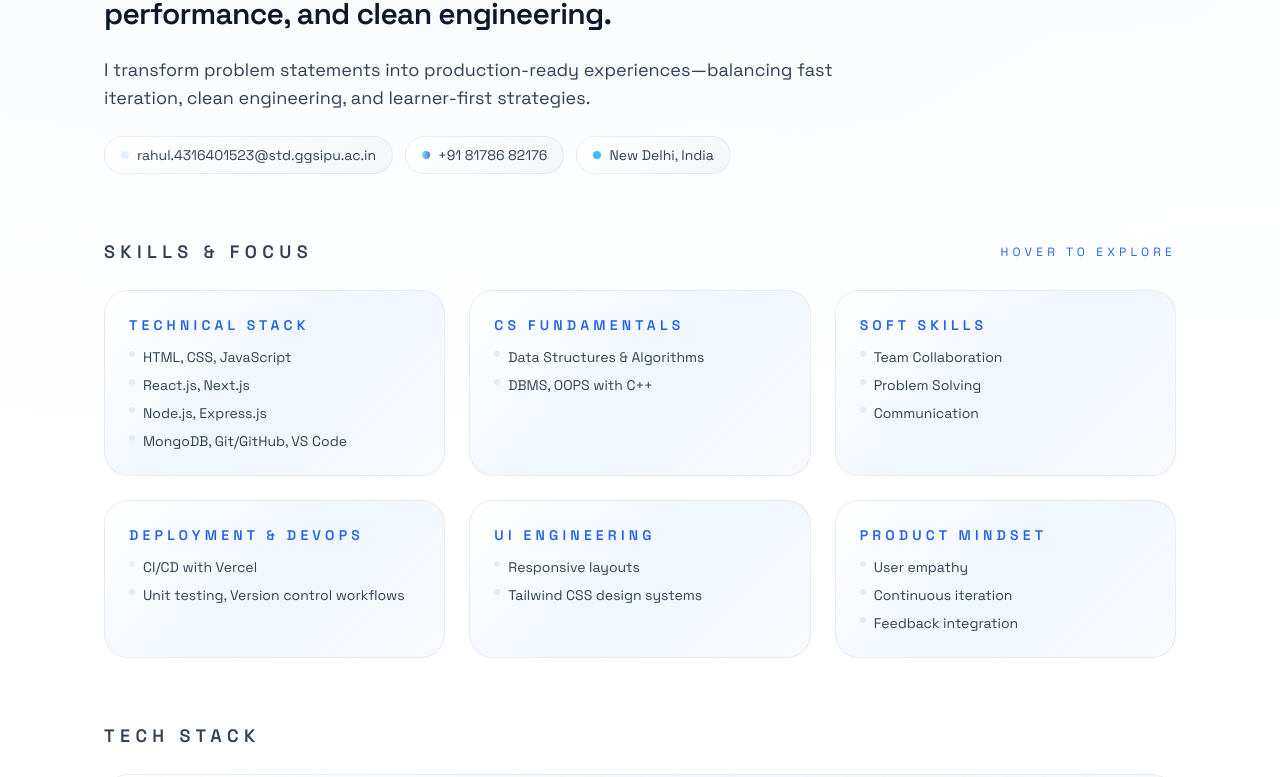
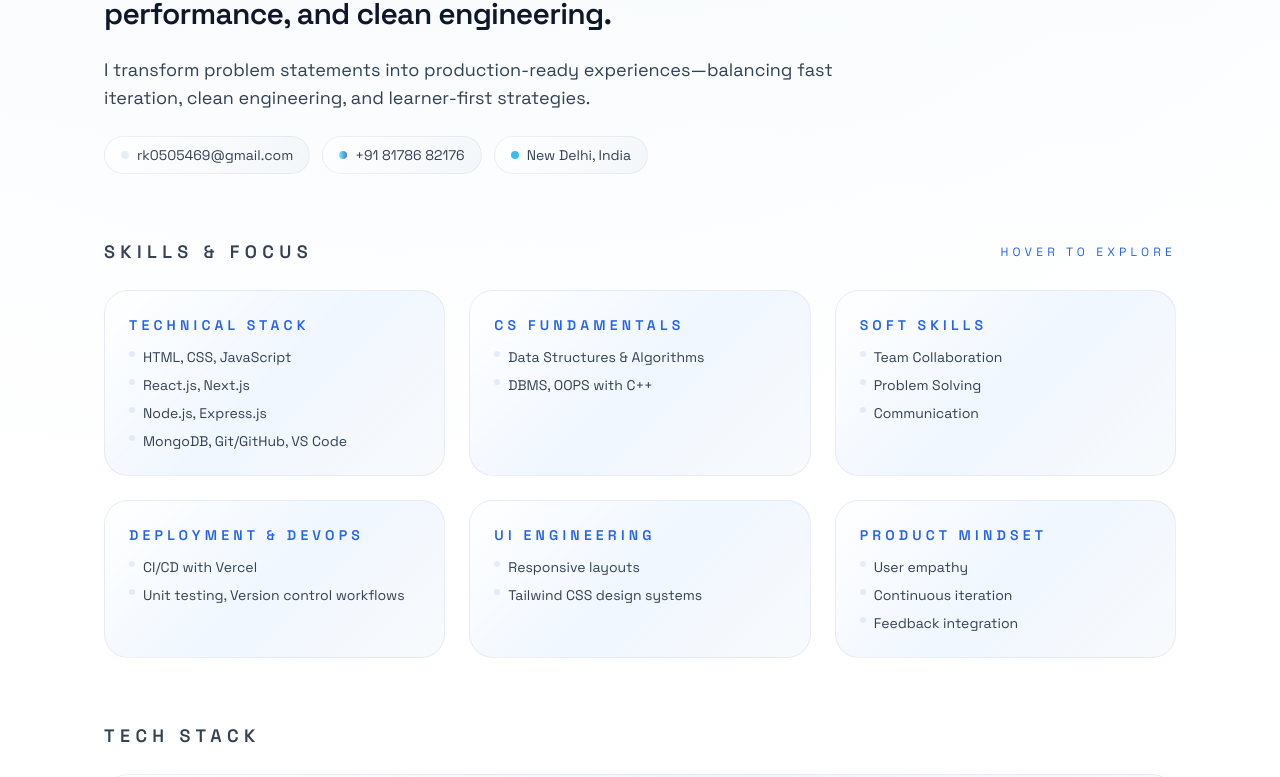
Before and after one commit to Rahul-Kumar-code/Portfolio, a React (Vite) app: page / in a window 1280 px wide. Shown: the part 2126-2903 px from the top of the page. Built offline with nearby package versions, Linux system fonts and the light colour scheme.

Commit message:
Updated email id

```diff
--- a/src/components/About.jsx
+++ b/src/components/About.jsx
@@ -68,12 +68,12 @@ export function About() {
           </p>
           <div className="flex flex-wrap justify-center gap-3 text-sm text-slate-300 md:justify-start">
             <motion.a
-              href="mailto:rahul.4316401523@std.ggsipu.ac.in"
+              href="mailto:rk0505469@gmail.com"
               whileHover={{ scale: 1.03, y: -2 }}
               className="inline-flex items-center gap-2 rounded-full border border-white/10 bg-white/10 px-4 py-2 backdrop-blur-xl"
             >
               <span className="h-2 w-2 rounded-full bg-accent" />
-              rahul.4316401523@std.ggsipu.ac.in
+              rk0505469@gmail.com
             </motion.a>
             <motion.a
               href="tel:+918178682176"
--- a/src/components/Contact.jsx
+++ b/src/components/Contact.jsx
@@ -25,8 +25,8 @@ const contactMethods = [
   {
     icon: LuMail,
     label: 'Email',
-    value: 'rahul.4316401523@std.ggsipu.ac.in',
-    href: 'mailto:rahul.4316401523@std.ggsipu.ac.in',
+    value: 'rk0505469@gmail.com',
+    href: 'mailto:rk0505469@gmail.com',
   },
   {
     icon: LuPhone,
```
